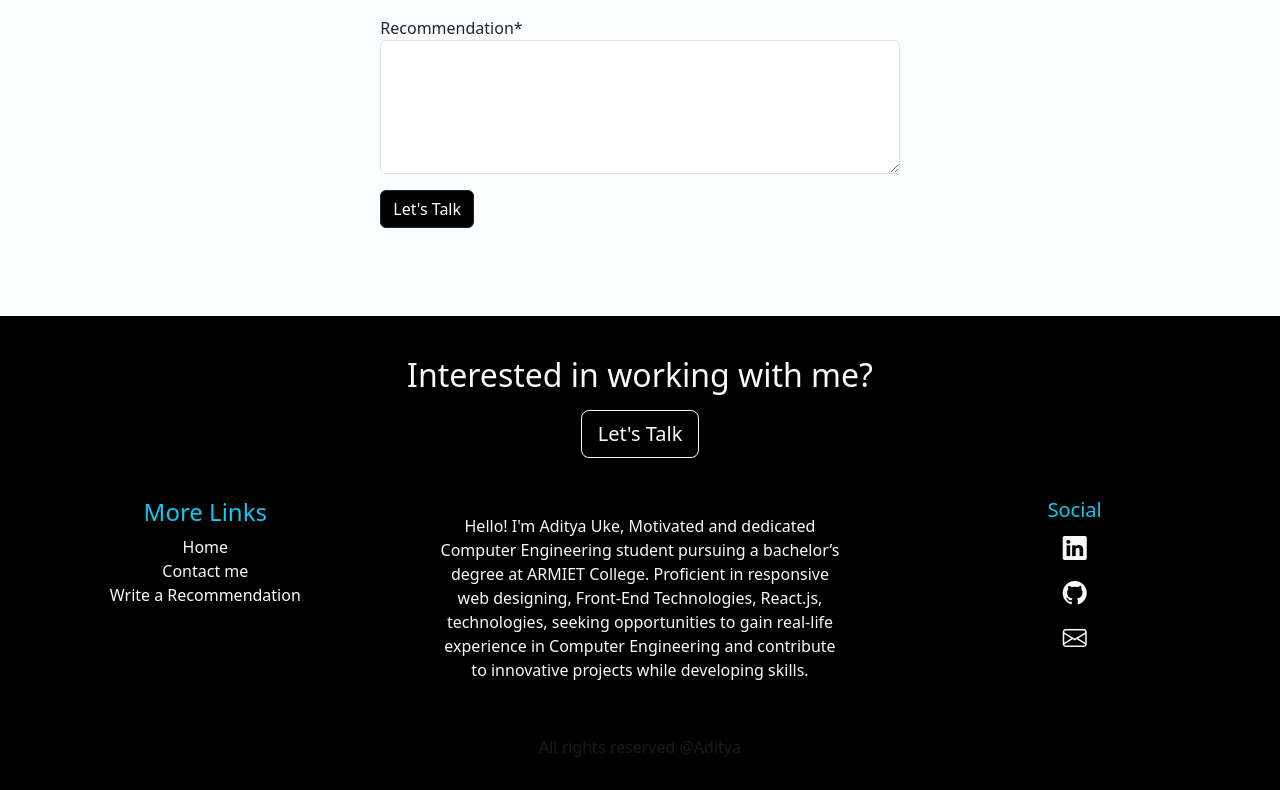
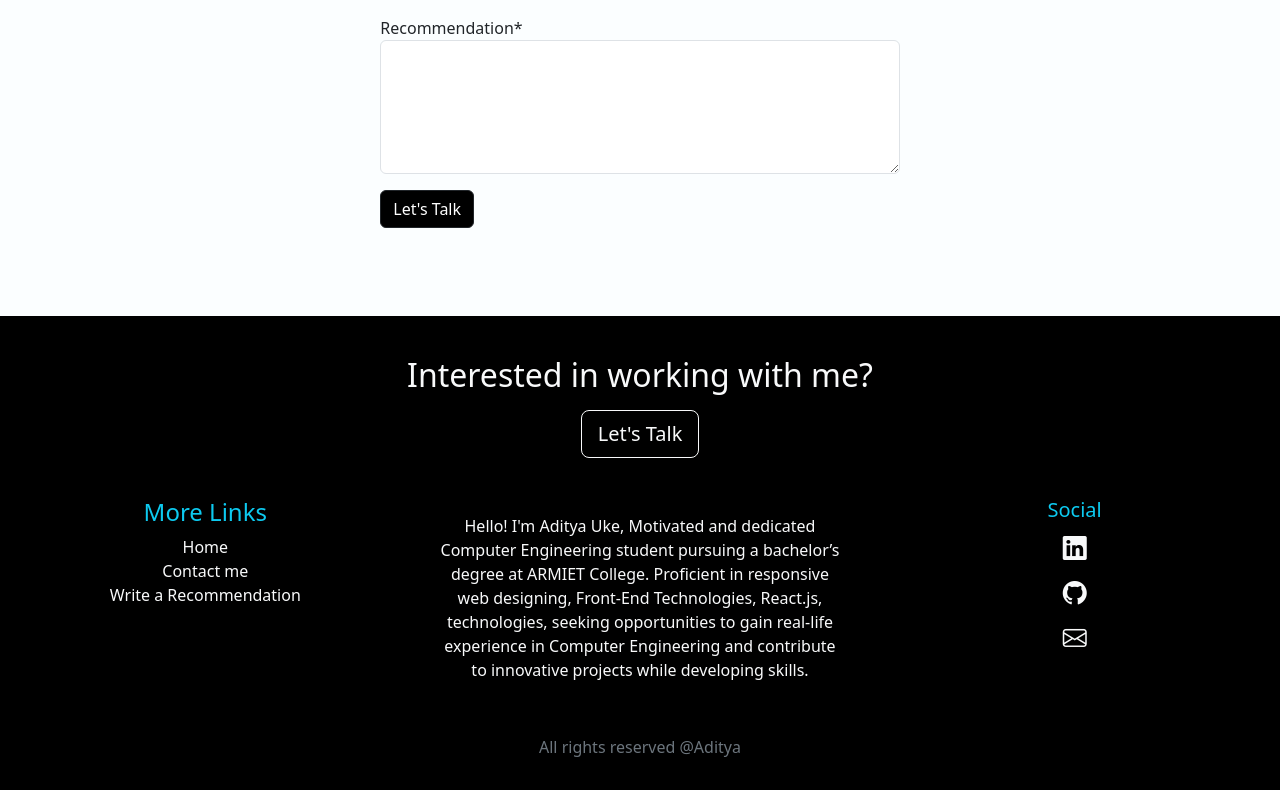
Before and after one commit to adityauke/aditya-uke-portfolio, a React (Create React App) app: page /write-a-recommendation in a window 1280 px wide. Shown: the part 456-1246 px from the top of the page. Built offline with nearby package versions, Linux system fonts and the light colour scheme.

Commit message:
Update footer.js

```diff
--- a/src/components/footer.js
+++ b/src/components/footer.js
@@ -28,7 +28,7 @@ function Footer() {
             </Link>
           </div>
           <div className="col-12 col-md-4 font-weight-light text-light justify-content-around py-3">
-            <p style={{ textJustify: "auto" }}>
+            <p style={{ textJustify: "auto" ,}}>
               Hello! I'm Aditya Uke, Motivated and dedicated Computer Engineering student pursuing a bachelor’s degree at ARMIET College. Proficient in responsive web designing, Front-End Technologies, React.js, technologies, seeking opportunities to gain real-life experience in Computer Engineering and contribute to innovative projects while developing skills.
             </p>
           </div>
@@ -49,7 +49,7 @@ function Footer() {
               <i className="bi bi-instagram h4 text-light d-block py-1"></i>
             </Link> */}
           </div>
-          <div className="text-muted py-4">
+          <div className="text-secondary py-4">
             <h6>All rights reserved @Aditya</h6>
           </div>
         </div>
```
